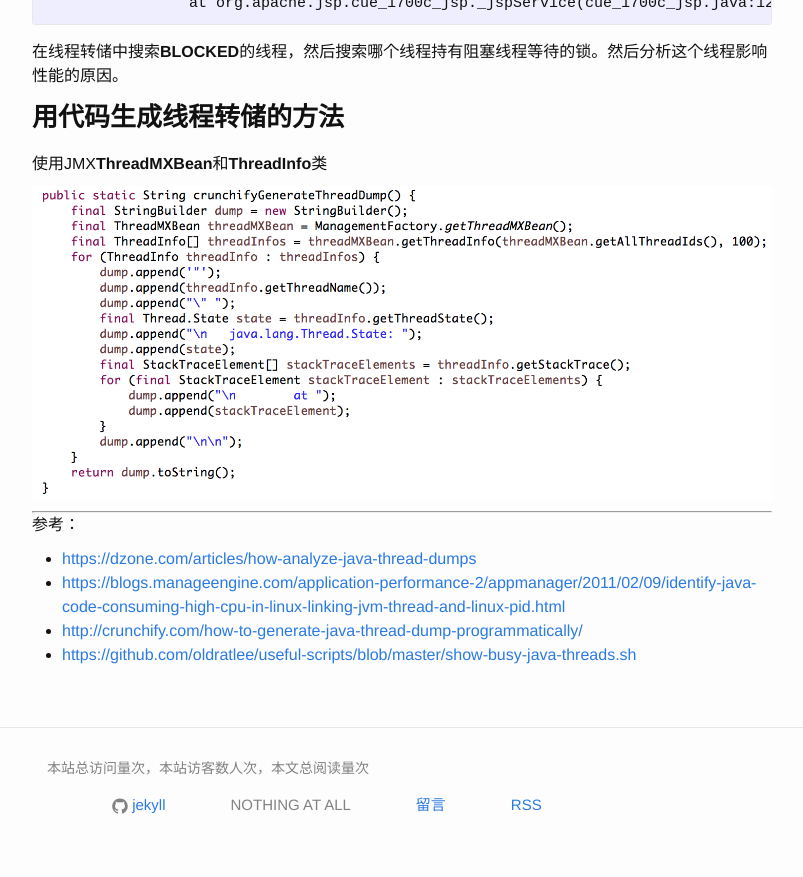
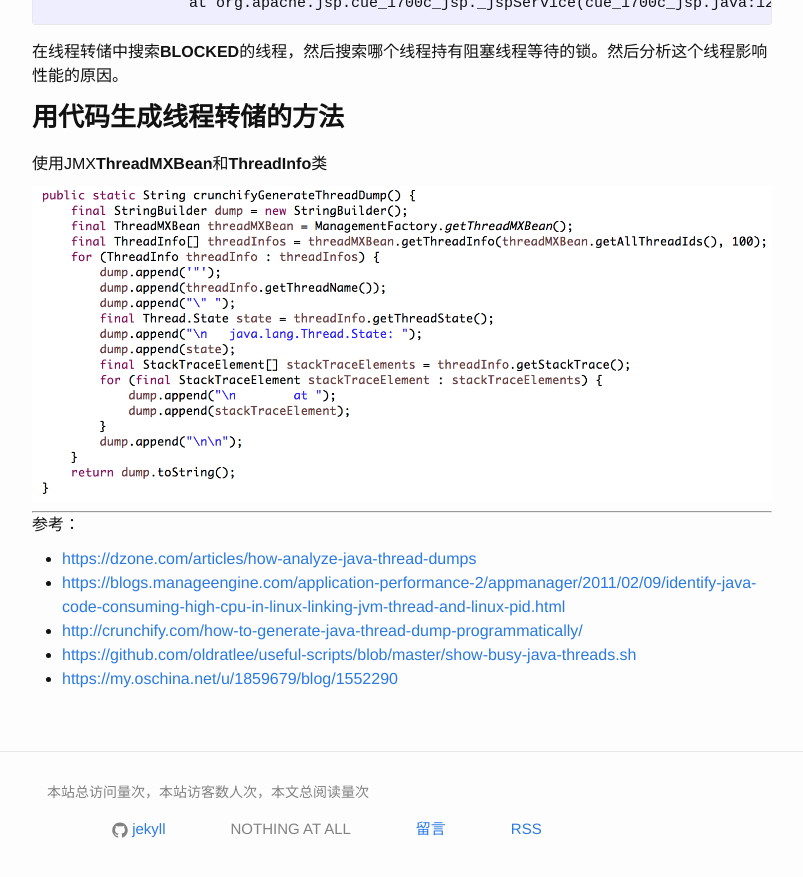
Before and after one commit to snowyxx/snowyxx.github.io, a Jekyll site: the page built from _posts/2017-02-27-java-thread-dump.markdown, in a window 1280 px wide and 900 px high, scrolled down 4236 px. Shown: the top 877 px of the window, without its empty margins (238-1041 px from the left). Built offline with Jekyll 4.4.1, drawn with Linux system fonts in a browser that asks for light colours; comment, search, counter and statistics services are not loaded.

Commit message:
reference url added

```diff
--- a/_posts/2017-02-27-java-thread-dump.markdown
+++ b/_posts/2017-02-27-java-thread-dump.markdown
@@ -185,3 +185,4 @@ java.lang.Thread.State: RUNNABLE
 - <https://blogs.manageengine.com/application-performance-2/appmanager/2011/02/09/identify-java-code-consuming-high-cpu-in-linux-linking-jvm-thread-and-linux-pid.html>
 - <http://crunchify.com/how-to-generate-java-thread-dump-programmatically/>
 - <https://github.com/oldratlee/useful-scripts/blob/master/show-busy-java-threads.sh>
+- <https://my.oschina.net/u/1859679/blog/1552290>
```
